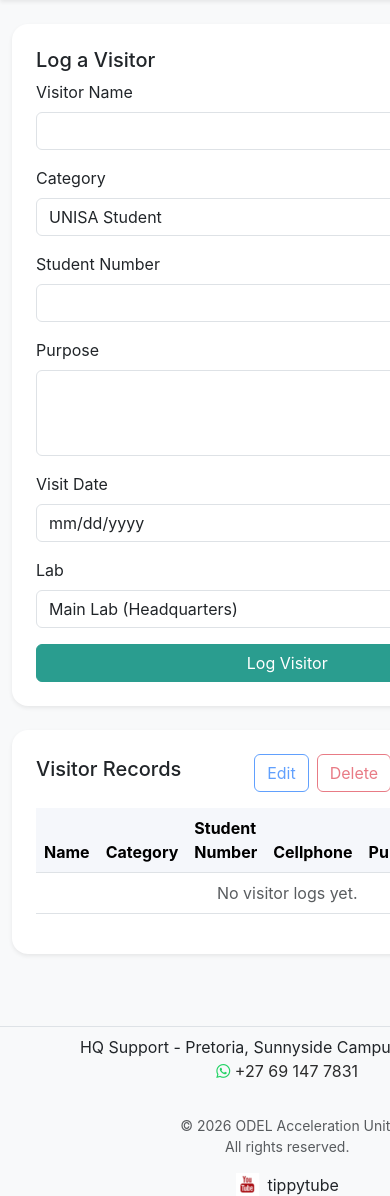
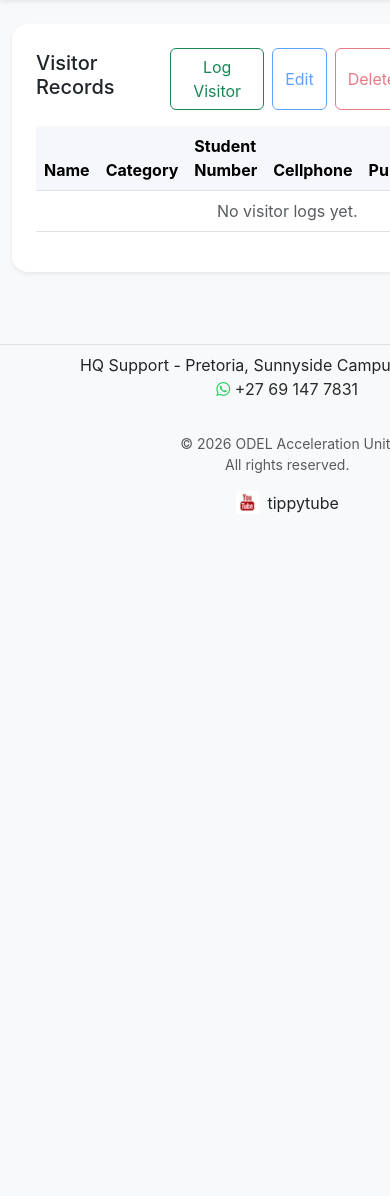
Before and after one commit to Mbuyelomuremela-lab/OPELSS, a Flask app: page /visitors/ in a window 390 px wide; the page is wider, and only the part inside the window is pictured. Shown: the part 64-1260 px from the top of that part. After the commit the page ends 577 px from the top of that part, so only its background shows below. Run offline with Flask 3, Linux system fonts and the light colour scheme; a user stored in the database is signed in.

Commit message:
Move Log a Visitor form into a modal; records table full-width
Match the Assets page layout: the Visitor Records card now spans the full
width, and a new "Log Visitor" button in its toolbar (next to Edit/Delete)
opens the Log a Visitor form as a centered modal. The form is hidden until
the button is clicked. The UNISA-student / cellphone field toggle and the
AJAX row insert continue to work inside the modal.

Co-Authored-By: Claude Opus 4.8 <noreply@anthropic.com>

```diff
--- a/app/templates/visitors/index.html
+++ b/app/templates/visitors/index.html
@@ -1,58 +1,12 @@
 {% extends "base.html" %} {% block title %}Visitors – OPELSS{% endblock %} {% block
 header_title %}Visitor Logs{% endblock %} {% block content %}
 <div class="row g-4">
-  <div class="col-lg-5">
-    <div class="card rounded-4 shadow-sm p-4">
-      <h5>Log a Visitor</h5>
-      <form
-        method="post"
-        action="{{ url_for('visitors.create_visitor') }}"
-        data-ajax="true"
-        data-refresh-target="#visitorsTableBody"
-      >
-        {{ form.hidden_tag() }}
-        <div class="mb-3">
-          {{ form.visitor_name.label(class_='form-label') }}{{
-          form.visitor_name(class_='form-control') }}
-        </div>
-        <div class="mb-3">
-          {{ form.category.label(class_='form-label') }}{{
-          form.category(class_='form-select') }}
-        </div>
-        <div class="mb-3" id="studentNumberField">
-          {{ form.student_number.label(class_='form-label') }}{{
-          form.student_number(class_='form-control', maxlength='8',
-          inputmode='numeric', pattern='\\d{8}') }}
-        </div>
-        <div class="mb-3" id="cellphoneField">
-          {{ form.cellphone_number.label(class_='form-label') }}{{
-          form.cellphone_number(class_='form-control', inputmode='tel') }}
-        </div>
-        <div class="mb-3">
-          {{ form.purpose.label(class_='form-label') }}{{
-          form.purpose(class_='form-control', rows=3) }}
-        </div>
-        <div class="row g-3">
-          <div class="col-md-6">
-            {{ form.visit_date.label(class_='form-label') }}{{
-            form.visit_date(class_='form-control') }}
-          </div>
-          <div class="col-md-6">
-            {{ form.lab_id.label(class_='form-label') }}{{
-            form.lab_id(class_='form-select') }}
-          </div>
-        </div>
-        <div class="mt-3">
-          {{ form.submit(class_='btn btn-success w-100') }}
-        </div>
-      </form>
-    </div>
-  </div>
-  <div class="col-lg-7">
+  <div class="col-12">
     <div class="card rounded-4 shadow-sm p-4">
       <div class="d-flex justify-content-between align-items-center mb-3">
         <h5>Visitor Records</h5>
         <div class="d-flex gap-2">
+          <button class="btn btn-outline-success" id="visitorAddBtn" type="button">Log Visitor</button>
           <button class="btn btn-outline-primary" id="visitorEditBtn" type="button" disabled>Edit</button>
           <button class="btn btn-outline-danger" id="visitorDeleteBtn" type="button" disabled>Delete</button>
           {% if current_user.role in ['Admin', 'HQ Trainee'] %}
@@ -107,6 +61,56 @@ header_title %}Visitor Logs{% endblock %} {% block content %}
   </div>
 </div>
 
+<!-- Log a Visitor Modal -->
+<div class="modal fade" id="visitorAddModal" tabindex="-1" aria-hidden="true">
+  <div class="modal-dialog modal-dialog-centered"><div class="modal-content">
+    <form
+      id="visitorAddForm"
+      method="post"
+      action="{{ url_for('visitors.create_visitor') }}"
+      data-ajax="true"
+      data-refresh-target="#visitorsTableBody"
+    >
+      <div class="modal-header"><h5 class="modal-title">Log a Visitor</h5><button class="btn-close" type="button" data-bs-dismiss="modal"></button></div>
+      <div class="modal-body">
+        {{ form.hidden_tag() }}
+        <div class="mb-3">
+          {{ form.visitor_name.label(class_='form-label') }}{{
+          form.visitor_name(class_='form-control') }}
+        </div>
+        <div class="mb-3">
+          {{ form.category.label(class_='form-label') }}{{
+          form.category(class_='form-select') }}
+        </div>
+        <div class="mb-3" id="studentNumberField">
+          {{ form.student_number.label(class_='form-label') }}{{
+          form.student_number(class_='form-control', maxlength='8',
+          inputmode='numeric', pattern='\\d{8}') }}
+        </div>
+        <div class="mb-3" id="cellphoneField">
+          {{ form.cellphone_number.label(class_='form-label') }}{{
+          form.cellphone_number(class_='form-control', inputmode='tel') }}
+        </div>
+        <div class="mb-3">
+          {{ form.purpose.label(class_='form-label') }}{{
+          form.purpose(class_='form-control', rows=3) }}
+        </div>
+        <div class="row g-3">
+          <div class="col-md-6">
+            {{ form.visit_date.label(class_='form-label') }}{{
+            form.visit_date(class_='form-control') }}
+          </div>
+          <div class="col-md-6">
+            {{ form.lab_id.label(class_='form-label') }}{{
+            form.lab_id(class_='form-select') }}
+          </div>
+        </div>
+      </div>
+      <div class="modal-footer">{{ form.submit(class_='btn btn-success') }}</div>
+    </form>
+  </div></div>
+</div>
+
 <div class="modal fade" id="visitorEditModal" tabindex="-1" aria-hidden="true">
   <div class="modal-dialog modal-dialog-centered"><div class="modal-content">
     <form id="visitorEditForm" method="post">
@@ -141,7 +145,7 @@ header_title %}Visitor Logs{% endblock %} {% block content %}
   }
 
   function initVisitorLogs() {
-    // --- Log a Visitor form: toggle contact fields by category ---
+    // --- Log a Visitor modal: toggle contact fields by category ---
     const createCategory = document.getElementById("category");
     const createStudentField = document.getElementById("studentNumberField");
     const createStudentInput = document.getElementById("student_number");
@@ -152,6 +156,15 @@ header_title %}Visitor Logs{% endblock %} {% block content %}
     );
     createCategory?.addEventListener("change", refreshCreateFields);
     refreshCreateFields();
+
+    // Open the Log a Visitor modal from the records toolbar.
+    const addBtn = document.getElementById("visitorAddBtn");
+    addBtn?.addEventListener("click", () => {
+      new bootstrap.Modal(document.getElementById("visitorAddModal")).show();
+    });
+    // Keep the toggle correct after the form is reset (e.g. after an AJAX add).
+    const addForm = document.getElementById("visitorAddForm");
+    addForm?.addEventListener("reset", () => setTimeout(refreshCreateFields, 0));
 
     // --- Edit modal: toggle contact fields by category ---
     const editCategory = document.getElementById("visitorEditCategory");
```
